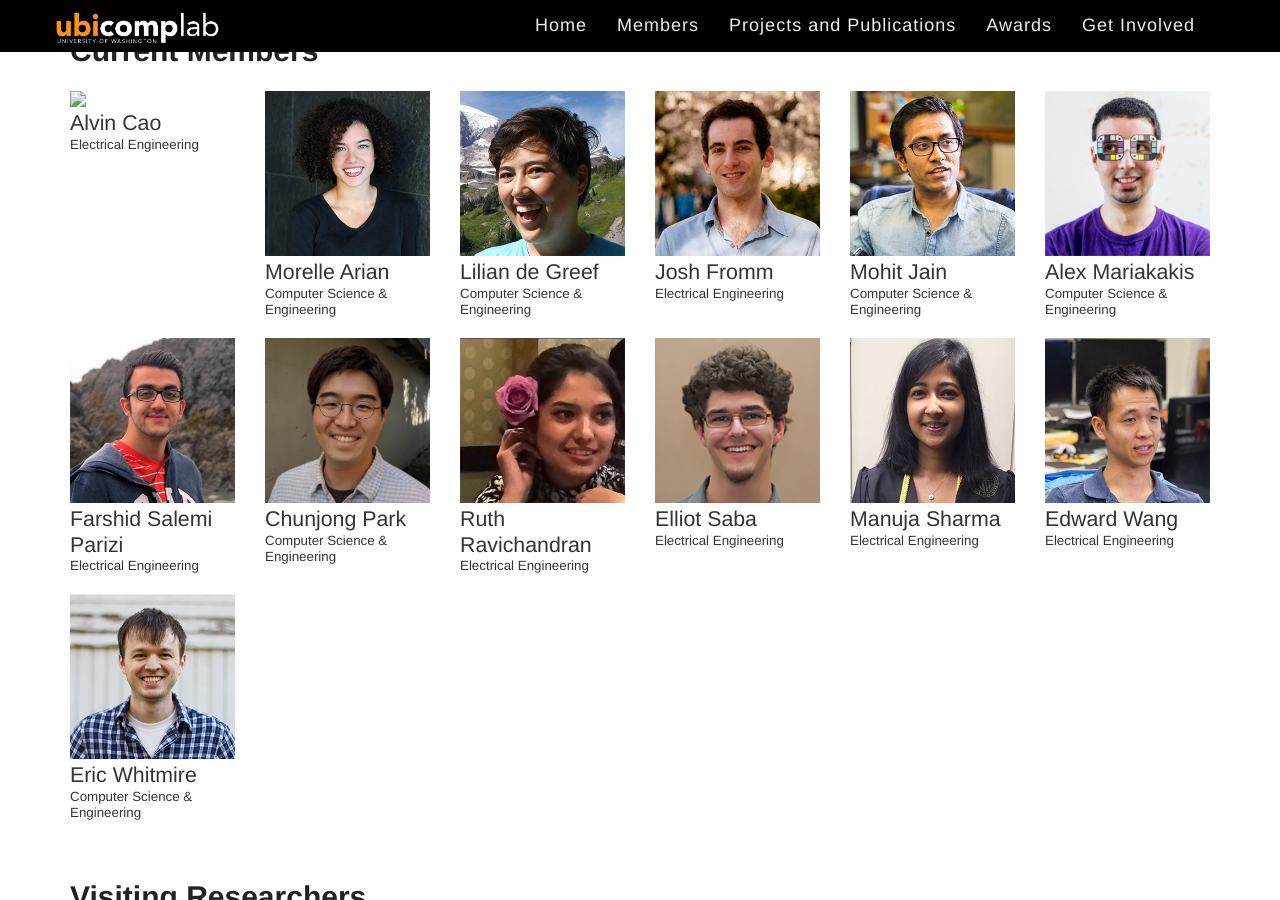
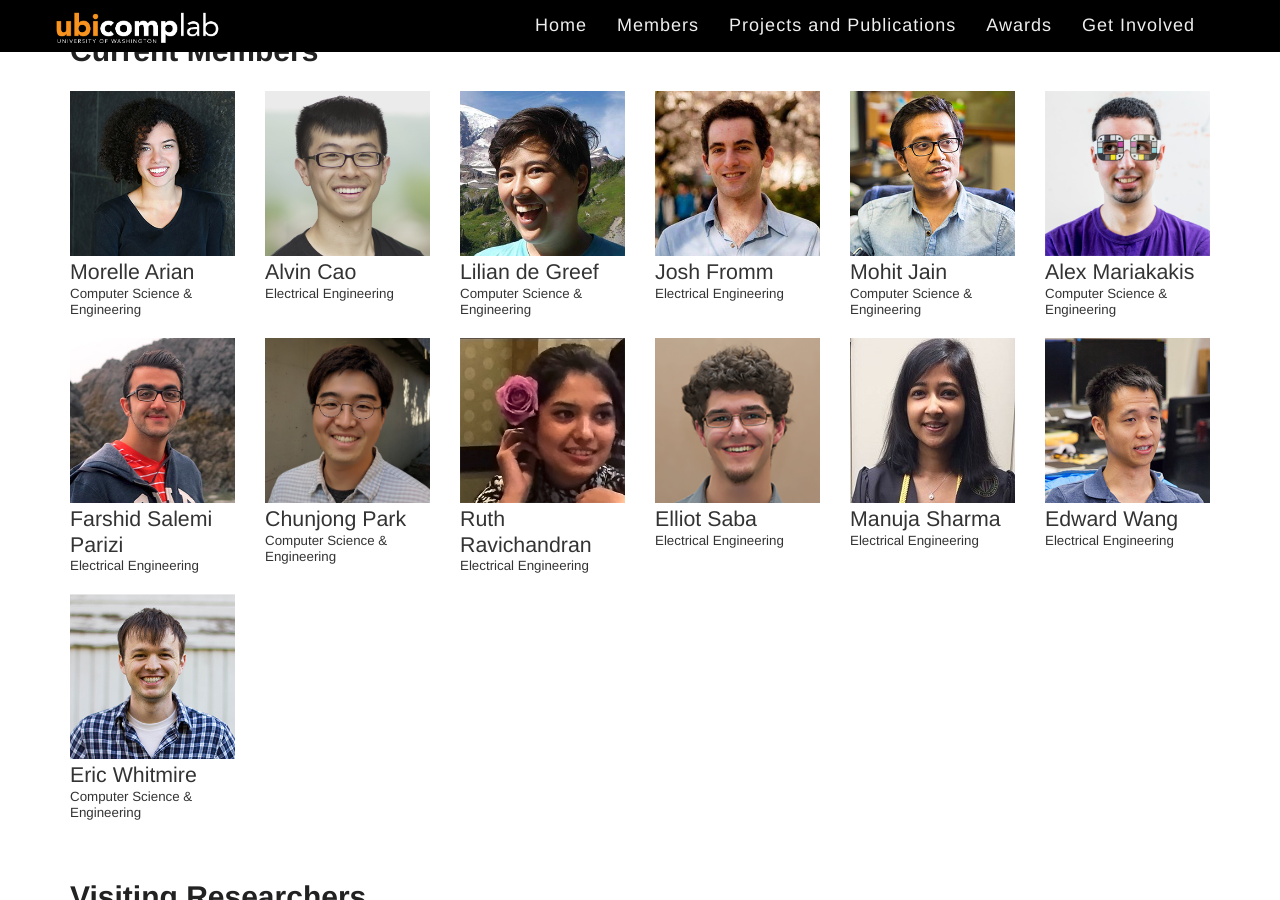
Before and after one commit to ubicomplab/ubicomplab.github.io, a Jekyll site: the page built from members/index.html, in a window 1280 px wide and 900 px high, scrolled down 450 px. Built offline with Jekyll 4.4.1, drawn with Linux system fonts in a browser that asks for light colours; some web fonts are replaced; part of the change alters nothing that is shown.

```diff
--- a/_data/members.yml
+++ b/_data/members.yml
@@ -123,7 +123,7 @@
 
 # Masters
 
-- id: alvin
+- id: cao
   name: Alvin Cao
   image: /images/members/alvin.jpg
   affiliation: EE
```
Also changed, not shown: images/members/alvin.jpg (added).
